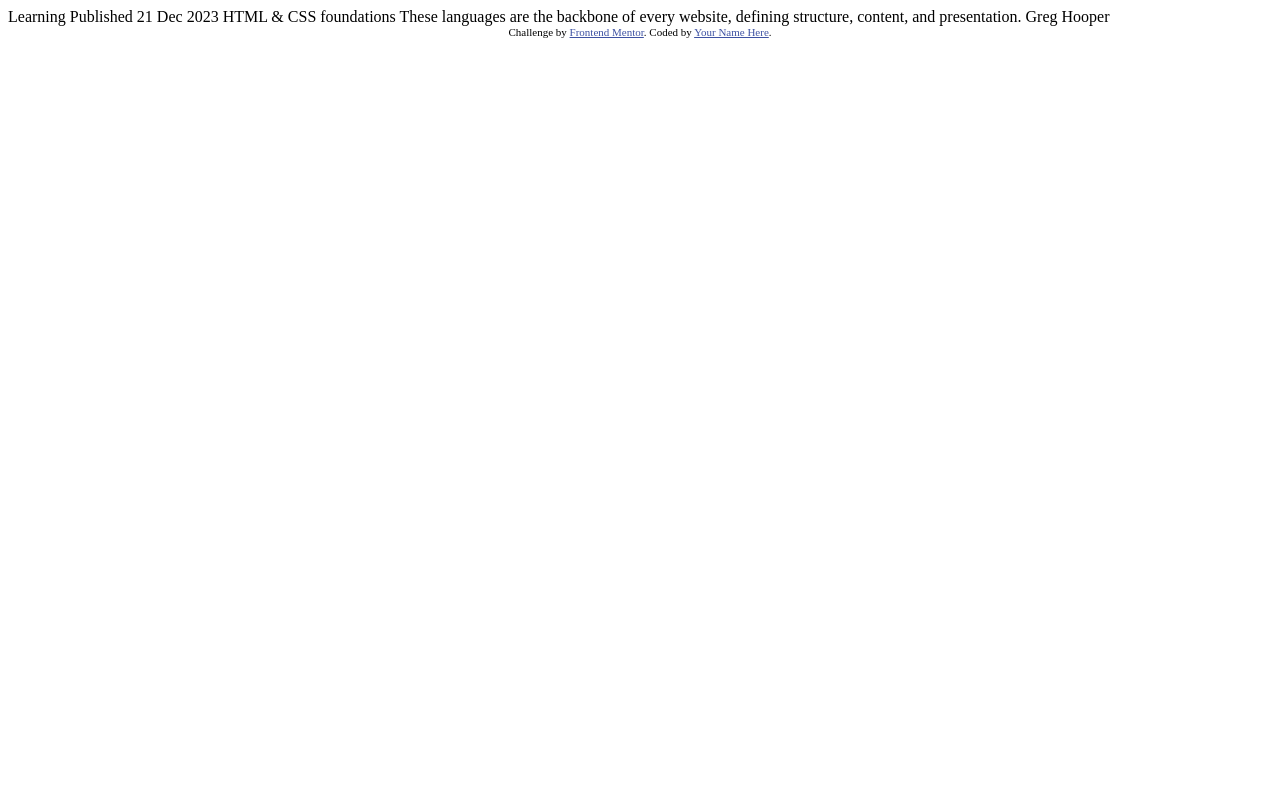
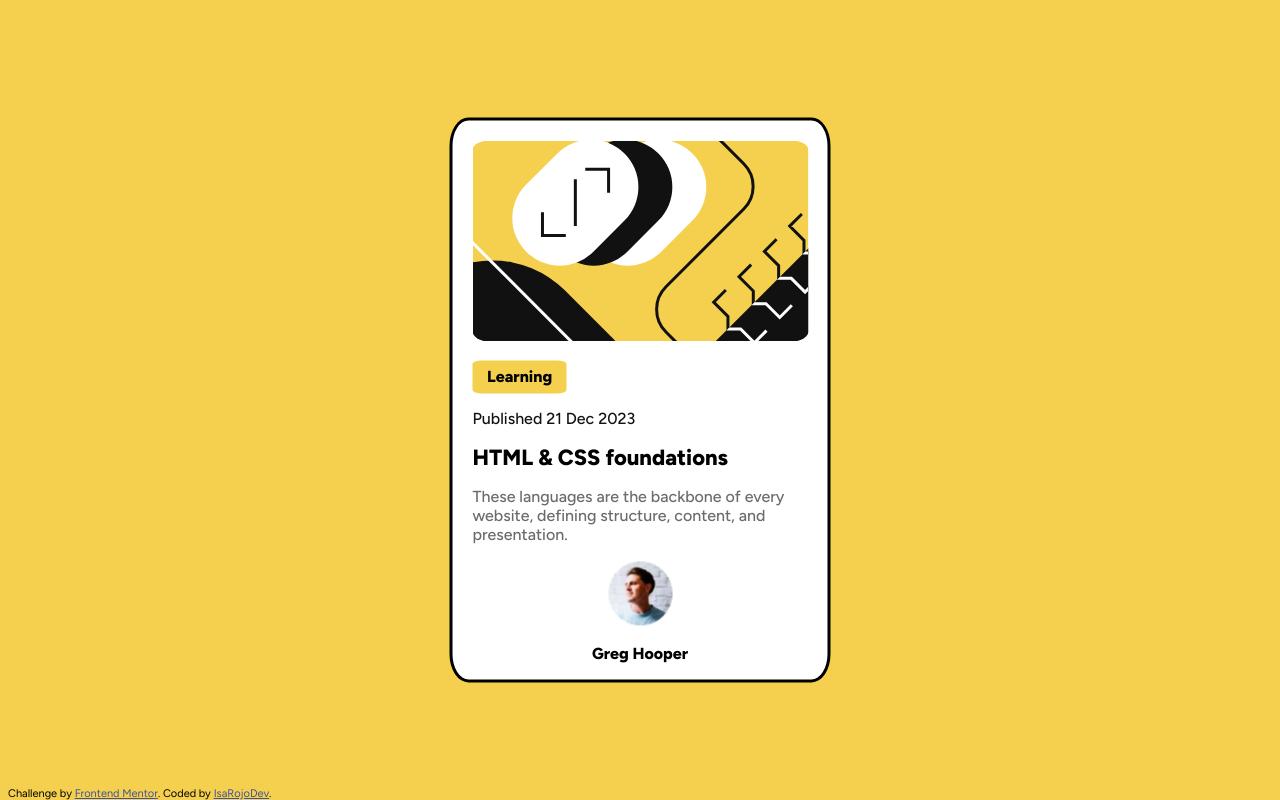
Before and after one commit to isarojodev/blog-preview-card, a plain HTML site: page index.html in a window 1280 px wide. Drawn offline with Linux system fonts and the light colour scheme.

Commit message:
primeros pasos

```diff
--- a/index.html
+++ b/index.html
@@ -5,30 +5,40 @@
   <meta name="viewport" content="width=device-width, initial-scale=1.0"> <!-- displays site properly based on user's device -->
 
   <link rel="icon" type="image/png" sizes="32x32" href="./assets/images/favicon-32x32.png">
+  <link rel="preconnect" href="https://fonts.googleapis.com">
+  <link rel="preconnect" href="https://fonts.gstatic.com" crossorigin>
+  <link href="https://fonts.googleapis.com/css2?family=Figtree:ital,wght@0,300..900;1,300..900&display=swap"
+    rel="stylesheet">
+  <link rel="stylesheet" href="style.css">
 
   <title>Frontend Mentor | Blog preview card</title>
 
-  <!-- Feel free to remove these styles or customise in your own stylesheet 👍 -->
-  <style>
-    .attribution { font-size: 11px; text-align: center; }
-    .attribution a { color: hsl(228, 45%, 44%); }
-  </style>
+
 </head>
 <body>
+<div class="card">
+  <img class="imagen" src="assets/images/illustration-article.svg" alt="imagen blog">
+<div class="letras">
+  <p class="button">Learning</p>
 
-  Learning
+  <p class="published">Published 21 Dec 2023</p>
 
-  Published 21 Dec 2023
+  <h1>HTML & CSS foundations</h1>
 
-  HTML & CSS foundations
+  <p class="descripcion">These languages are the backbone of every website, defining structure, content, and presentation. </p>
+</div>
 
-  These languages are the backbone of every website, defining structure, content, and presentation.
+  <div class="author">
 
-  Greg Hooper
+    <img src="assets/images/image-avatar.webp" alt="avatar">
+    <p class="greg">Greg Hooper</p>
+  </div>
 
-  <div class="attribution">
+</div>
+
+  <footer class="attribution">
     Challenge by <a href="https://www.frontendmentor.io?ref=challenge" target="_blank">Frontend Mentor</a>.
-    Coded by <a href="#">Your Name Here</a>.
-  </div>
+    Coded by <a href="#">IsaRojoDev</a>.
+  </footer>
 </body>
 </html>
--- /dev/null
+++ b/style.css
@@ -0,0 +1,92 @@
+
+ :root{
+
+    /*colores*/
+     --Yellow: hsl(47, 88%, 63%);
+     --White: hsl(0, 0%, 100%) ;
+     --Gray500: hsl(0, 0%, 42%) ;
+     --Gray950: hsl(0, 0%, 7%);
+ }
+
+body {
+    background-color: var(--Yellow);
+    background-size: cover;
+    font-size: 11px;
+    text-align: center;
+    font-family: 'Figtree';
+    padding-bottom: 60px;
+        /* Espacio para el footer */
+
+}
+
+
+h1 {
+    font-weight: 800;
+
+}
+
+p {
+    font-size: 16px;
+    font-weight: 500;
+
+}
+
+a {
+    color: hsl(228, 45%, 44%)
+}
+
+.card {
+    background-color: var(--White);
+    position: absolute;
+    top: 50%;
+    left: 50%;
+    transform: translate(-50%, -50%);
+
+    border: solid;
+    border-radius: 5%;
+    width: 375px;
+    margin: 0 auto;
+}
+
+.imagen {
+
+    margin-top: 20px;
+    border-radius: 5%;
+}
+
+.letras {
+    margin-left: 20px;
+    text-align: left;
+}
+
+.button {
+    background-color: var(--Yellow);
+    border-radius: 10%;
+    width: 80px;
+    padding-top: 2%;
+    padding-bottom: 2%;
+    padding-left: 2%;
+    padding-right: 2%;
+
+    font-weight: 800;
+    text-align: center;
+
+}
+.published {
+    color: var(--Gray950);
+}
+
+.descripcion {
+    color: var(--Gray500);
+}
+
+.greg {
+    font-weight: 800;
+}
+
+footer {
+    position: fixed;
+    bottom: 0;
+    text-align: right;
+
+}
```
